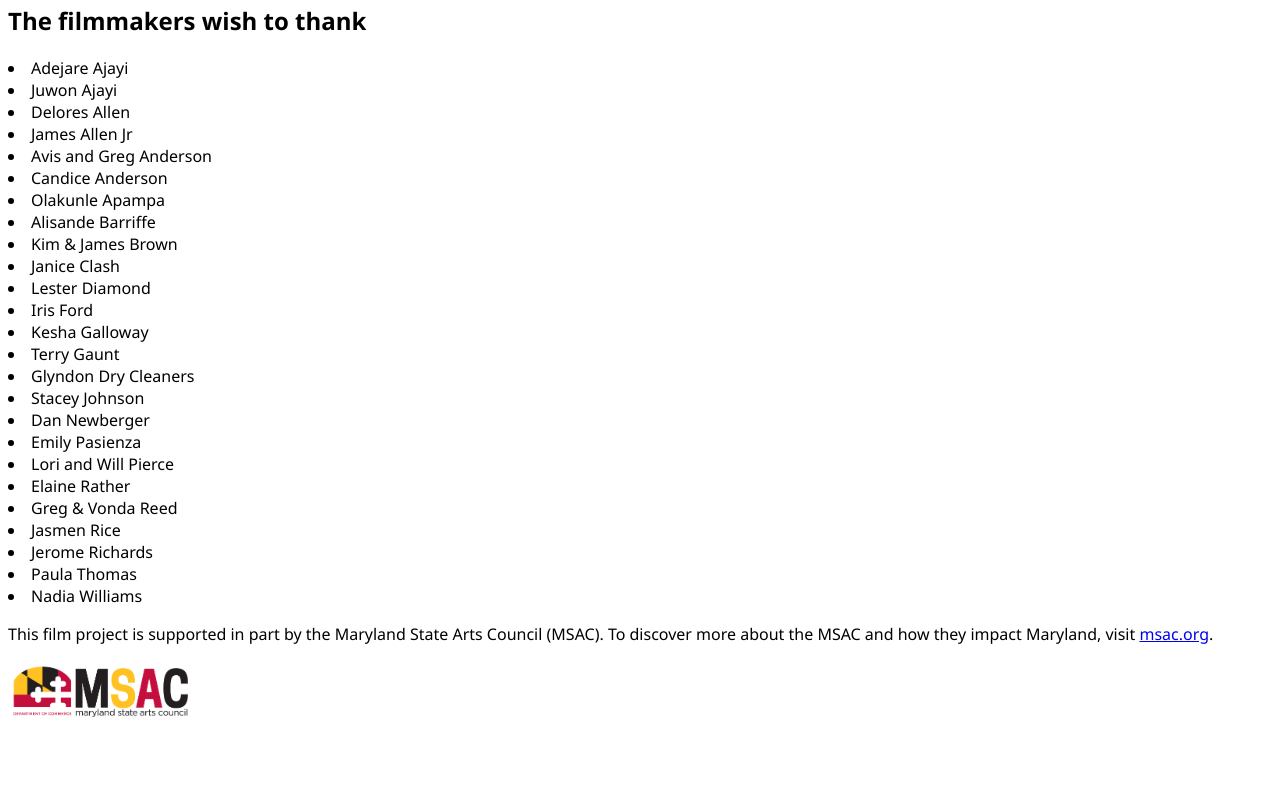
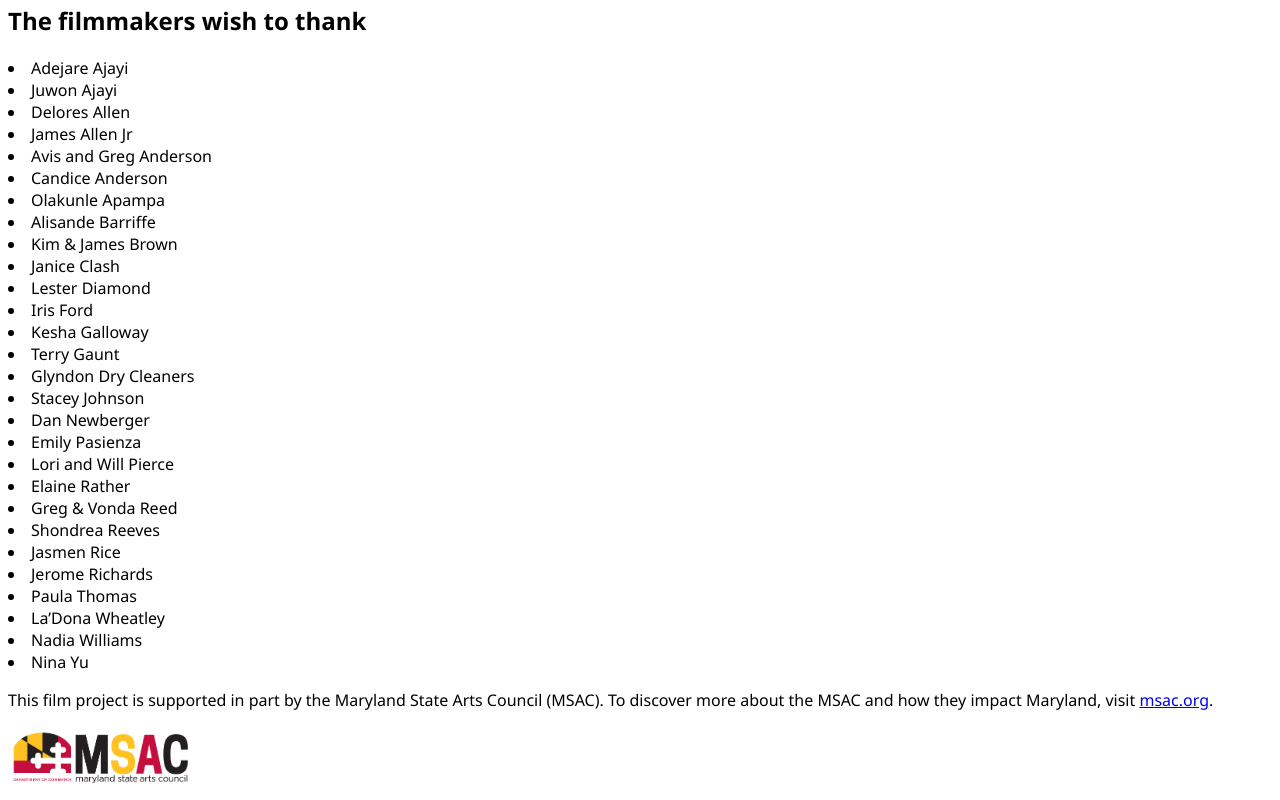
Before and after one commit to EJLearner/rainy-april-next-js, a Next.js app: page / in a window 1280 px wide. Shown: the part 2500-3300 px from the top of the page. Before the commit the page ends 3234 px from the top, so only its background shows below. Built offline with nearby package versions, Linux system fonts and the light colour scheme.

Commit message:
add donors

```diff
--- a/stores/donorsStore.js
+++ b/stores/donorsStore.js
@@ -25,7 +25,10 @@ const donorsStore = {
       ['Williams', 'Nadia'],
       ['Ajayi', 'Juwon'],
       ['Ajayi', 'Adejare'],
-      ['Barriffe', 'Alisande']
+      ['Barriffe', 'Alisande'],
+      ['Reeves', 'Shondrea'],
+      ['Wheatley', 'La’Dona'],
+      ['Yu', 'Nina']
     ]
       .sort((a, b) => {
         const [lastA, firstA] = a;
```
